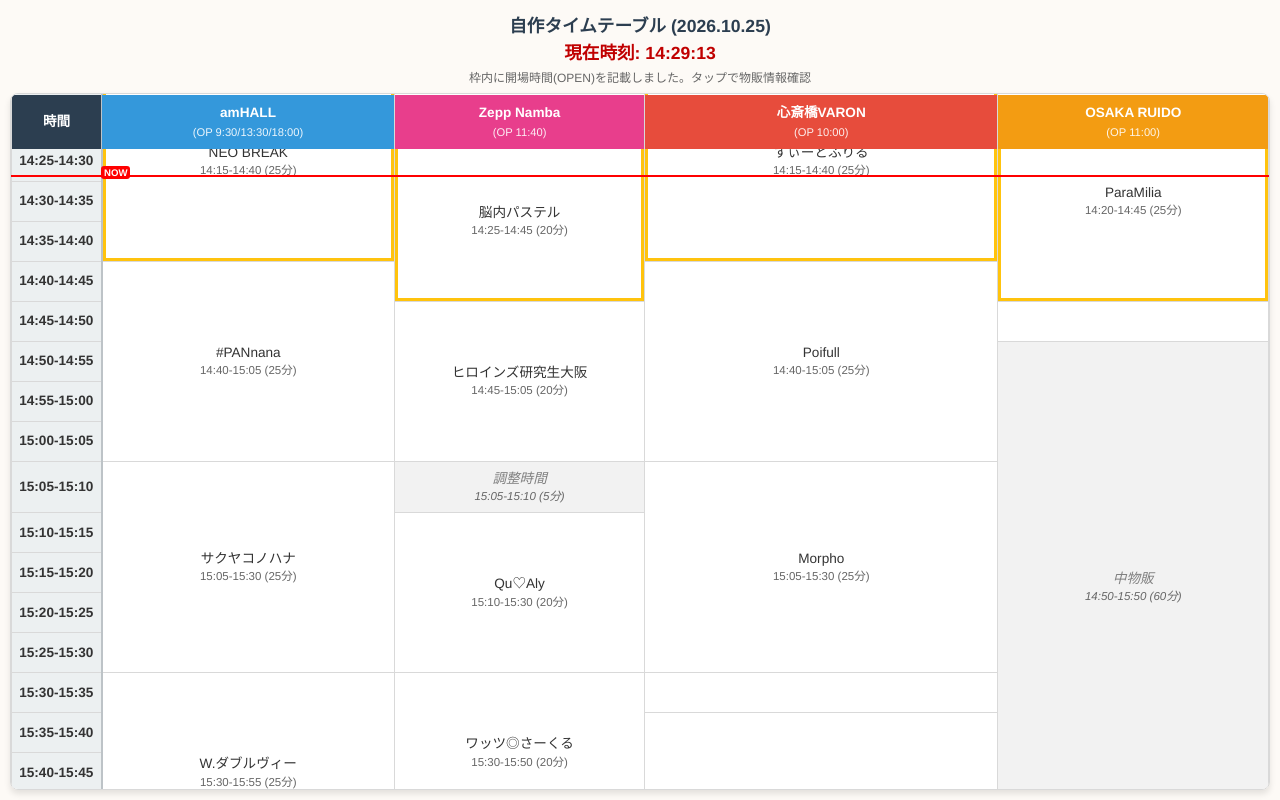
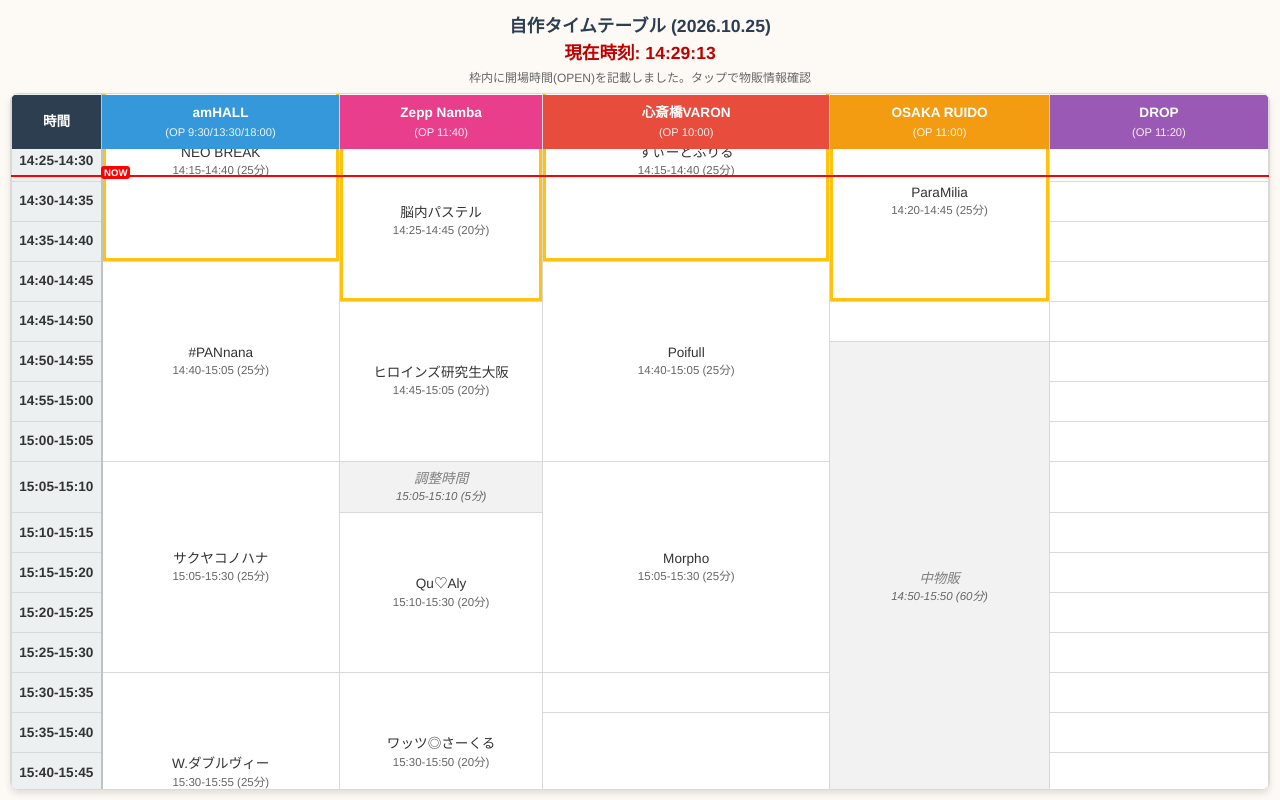
Before and after one commit to jomijo37/timetable, a plain HTML site: page index.html in a window 1280 px wide. Drawn offline with Linux system fonts and the light colour scheme.

Commit message:
1025kai
1025kai

```diff
--- a/index.html
+++ b/index.html
@@ -11,6 +11,7 @@
             --zepp-color: #e83e8c;
             --varon-color: #e74c3c;
             --ruido-color: #f39c12;
+            --drop-color: #9b59b6; /* DROP追加用カラー */
         }
         * {
             box-sizing: border-box;
@@ -62,7 +63,7 @@
         table {
             border-collapse: collapse;
             width: 100%;
-            min-width: 700px;
+            min-width: 850px; /* DROP分を追加して広めに設定 */
             position: relative;
         }
 
@@ -92,6 +93,7 @@
         th.zepp { background-color: var(--zepp-color); }
         th.varon { background-color: var(--varon-color); }
         th.ruido { background-color: var(--ruido-color); }
+        th.drop { background-color: var(--drop-color); }
 
         .venue-open {
             font-size: 0.7rem;
@@ -142,7 +144,7 @@
             font-weight: normal;
         }
 
-        /* 💛 推し1（薄い黄色） */
+        /* 💛 推し1 */
         .fav-oshi1 {
             background-color: #fff8dc !important;
             color: #b8860b !important;
@@ -151,7 +153,7 @@
         }
         .fav-oshi1 .cell-time-sub { color: #b8860b !important; }
 
-        /* 🧡 推し2（薄いオレンジ） */
+        /* 🧡 推し2 */
         .fav-oshi2 {
             background-color: #fce4d6 !important;
             color: #c65911 !important;
@@ -160,7 +162,7 @@
         }
         .fav-oshi2 .cell-time-sub { color: #c65911 !important; }
 
-        /* 💚 整理（薄い緑） */
+        /* 💚 	&#x1f9cd; */
         .fav-seiri {
             background-color: #e2f0d9 !important;
             color: #385723 !important;
@@ -311,6 +313,7 @@
                     <th class="zepp">Zepp Namba<span class="venue-open">(OP 11:40)</span></th>
                     <th class="varon">心斎橋VARON<span class="venue-open">(OP 10:00)</span></th>
                     <th class="ruido">OSAKA RUIDO<span class="venue-open">(OP 11:00)</span></th>
+                    <th class="drop">DROP<span class="venue-open">(OP 11:20)</span></th>
                 </tr>
             </thead>
             <tbody id="timetable-body">
@@ -445,17 +448,25 @@
         {start: "19:45", end: "20:10", name: "わんみゅーず！", goods: "終演後", goodsStart: "20:40", goodsEnd: "21:40"},
         {start: "20:10", end: "20:35", name: "キミだけの花言葉", goods: "終演後", goodsStart: "20:40", goodsEnd: "21:40"},
         {start: "20:40", end: "21:40", name: "終演後物販"}
+    ],
+    "DROP": [
+        {start: "11:20", end: "11:40", name: "OPEN (11:20〜)"},
+        {start: "11:40", end: "12:10", name: "W.ダブルヴィー", goods: "並行", goodsStart: "12:15", goodsEnd: "13:20"},
+        {start: "12:10", end: "12:40", name: "すべての瞬間は君だった。", goods: "終演後", goodsStart: "13:20", goodsEnd: "14:20"},
+        {start: "12:40", end: "13:10", name: "シンデレラ宣言！", goods: "終演後", goodsStart: "13:20", goodsEnd: "14:20"},
+        {start: "13:10", end: "13:20", name: "調整時間 (終演)"},
+        {start: "13:20", end: "14:20", name: "終演後特典会"}
     ]
 };
 
 // amHALLが09:30に開場するため、表の開始時間を調整
 const startTimeStr = "09:30";
 const endTimeStr = "22:00";
-const venues = ["amHALL", "Zepp Namba", "心斎橋VARON", "OSAKA RUIDO"];
+const venues = ["amHALL", "Zepp Namba", "心斎橋VARON", "OSAKA RUIDO", "DROP"];
 
 let favorites = {};
 try {
-    const savedData = localStorage.getItem('timetable_favs_1025_v3');
+    const savedData = localStorage.getItem('timetable_favs_1025_v4');
     if (savedData) {
         favorites = JSON.parse(savedData);
     }
@@ -639,7 +650,7 @@
 
     favorites[selectedArtist] = nextState;
     try {
-        localStorage.setItem('timetable_favs_1025_v3', JSON.stringify(favorites));
+        localStorage.setItem('timetable_favs_1025_v4', JSON.stringify(favorites));
     } catch(e) {
         console.warn("お気に入り機能の保存が制限されています");
     }
```
